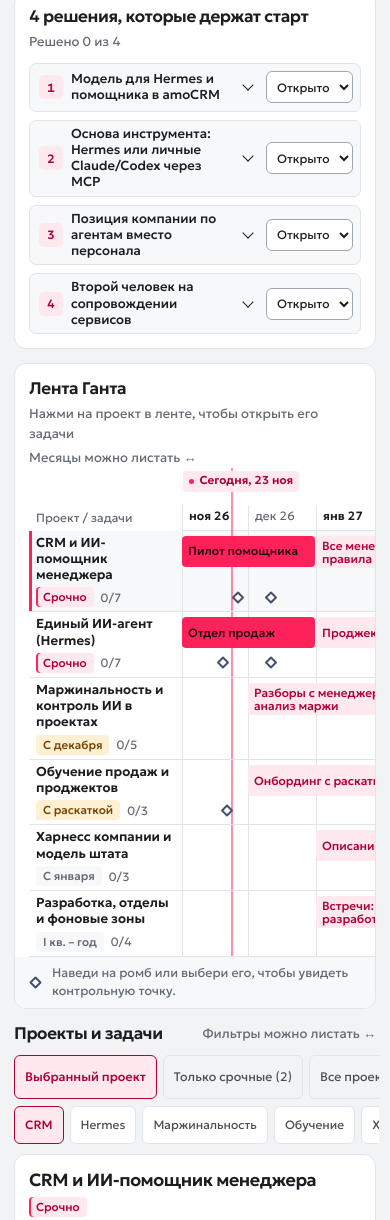
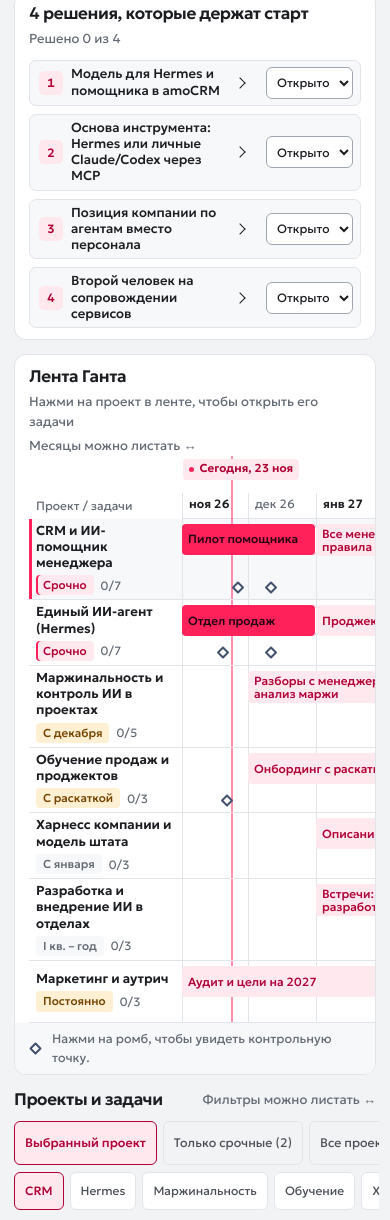
Before and after one commit to deyurov-droid/atwinta-roadmap-2027, a plain HTML site: page index.html in a window 390 px wide. Shown: the part 260-1480 px from the top of the page. Drawn offline with Linux system fonts and the light colour scheme.

Commit message:
Add separate Marketing & Outreach track to Gantt

```diff
--- a/index.html
+++ b/index.html
@@ -14,7 +14,7 @@
   color-scheme:light;
   --bg:#F2F3F5;--surface:#FFF;--sub:#F7F8FA;--fg:#1B1D21;--text:#4A4E55;--muted:#646B75;--edge:#E1E4E9;--input:#A0A6B0;
   --accent:#FF2159;--pink:#FFE8EE;--red:#B00036;--amber:#FFF0D4;--brown:#754500;--slate:#E9EDF4;--slate-text:#42516C;--green:#E1F3E9;--green-text:#206244;
-  --gut:clamp(14px,3vw,42px);--pad:clamp(14px,1.65vw,24px);--gap:clamp(14px,1.7vw,24px);
+  --gut:clamp(14px,3vw,42px);--pad:clamp(14px,1.65vw,24px);--gap:clamp(14px,1.4vw,19px);
 }
 [data-theme="dark"] {
   color-scheme:dark;
@@ -55,10 +55,10 @@ main>* {min-width:0}
 .panel,.card,.more-details {background:var(--surface);border:1px solid var(--edge);border-radius:12px;min-width:0}
 .section-head {display:flex;flex-wrap:wrap;justify-content:space-between;align-items:center;gap:5px 14px;margin-bottom:11px}
 .section-head p,.section-head output {color:var(--muted);font-size:.8125rem}
-.decisions {padding:14px var(--pad)}
+.decisions {padding:11px var(--pad)}
 .decision-grid {display:grid;grid-template-columns:repeat(2,minmax(0,1fr));align-items:start}
 .decision {background:var(--sub);border:1px solid var(--edge);border-radius:7px;min-width:0}
-.decision-line {display:grid;grid-template-columns:minmax(0,1fr) auto;align-items:center;padding-inline:4px 7px;gap:6px;min-height:47px}
+.decision-line {display:grid;grid-template-columns:minmax(0,1fr) auto;align-items:center;padding-inline:4px 7px;gap:6px;min-height:44px}
 .decision-toggle {display:grid;grid-template-columns:auto minmax(0,1fr) auto;align-items:center;gap:8px;min-height:42px;width:100%;text-align:start;background:none;color:var(--fg);border:0;border-radius:4px;padding:5px 5px;font-size:.8125rem;font-weight:500;line-height:1.25}
 .decision-toggle:hover,.more-details summary:hover {color:var(--red)}
 .num {display:grid;place-items:center;width:24px;height:24px;background:var(--pink);color:var(--red);border-radius:5px;font-size:.75rem;font-weight:600}
@@ -70,12 +70,12 @@ select[data-status="done"] {background:var(--green);color:var(--green-text)}
 .decision-body {border-top:1px solid var(--edge);padding:11px;display:grid;gap:7px;color:var(--text);font-size:.8125rem}
 .decision-body strong,.have strong,.milestone-fallback strong,.risk strong {color:var(--fg);font-weight:600}
 .print-status {display:none}
-.timeline-head {padding:14px var(--pad) 0;margin:0}
+.timeline-head {padding:11px var(--pad) 0;margin:0}
 .timeline-scroll {overflow-x:auto;max-width:100%;scrollbar-width:thin}
 .timeline-scroll:focus-visible {outline-offset:-3px}
 .chart {--labels:242px;--today:0%;--marker-fade:color-mix(in srgb,var(--accent) 50%,transparent);min-width:1130px;padding-inline:var(--pad);isolation:isolate}
 .chart-row {display:grid;grid-template-columns:var(--labels) minmax(0,1fr);position:relative;min-width:0}
-.chart-row:not(.chart-head) {cursor:pointer;border-bottom:1px solid var(--edge);min-height:62px}
+.chart-row:not(.chart-head) {cursor:pointer;border-bottom:1px solid var(--edge);min-height:56px}
 .chart-row:not(.chart-head):hover,.chart-row.selected {background:var(--sub)}
 .chart-row.selected .stream {box-shadow:inset 3px 0 var(--accent)}
 .stream {position:sticky;left:0;z-index:5;display:flex;flex-direction:column;justify-content:center;align-items:start;width:100%;gap:4px;padding:4px 11px 4px 12px;border:0;border-radius:0;text-align:start;background:var(--surface);color:var(--fg);line-height:1.25}
@@ -101,12 +101,12 @@ select[data-status="done"] {background:var(--green);color:var(--green-text)}
 .bar {position:absolute;z-index:2;display:flex;align-items:center;left:var(--start);width:var(--duration);top:5px;min-height:31px;padding:3px 6px;box-shadow:inset -1px 0 var(--surface);border-radius:4px;background:var(--slate);color:var(--slate-text);font-size:.7375rem;font-weight:500;line-height:1.12;overflow-wrap:anywhere}
 .bar.hot {background:var(--accent);color:#220711}
 .bar.soft {background:var(--pink);color:var(--red)}
-.marker {position:absolute;bottom:0;left:var(--at);transform:translateX(-50%);z-index:3;width:29px;height:28px;border:0;padding:0;background:transparent;color:var(--slate-text);border-radius:5px}
+.marker {position:absolute;bottom:0;left:var(--at);transform:translateX(-50%);z-index:3;width:29px;height:24px;border:0;padding:0;background:transparent;color:var(--slate-text);border-radius:5px}
 .marker::after,.diamond {content:"";display:block;width:9px;height:9px;margin:auto;border:2px solid currentColor;background:var(--surface);border-radius:1px;transform:rotate(45deg)}
 .marker:hover,.marker[aria-pressed="true"],.marker:focus-visible {color:var(--red)}
 .marker:hover::after,.marker[aria-pressed="true"]::after {background:var(--pink)}
 .marker:focus-visible {outline-offset:-3px}
-.timeline-info {display:flex;align-items:center;gap:10px;min-height:43px;padding:7px var(--pad);font-size:.78rem;color:var(--muted);background:var(--sub);border-radius:0 0 11px 11px}
+.timeline-info {display:flex;align-items:center;gap:10px;min-height:37px;padding:7px var(--pad);font-size:.78rem;color:var(--muted);background:var(--sub);border-radius:0 0 11px 11px}
 .diamond {flex:none;margin:0 2px;color:var(--slate-text)}
 .timeline-info strong {color:var(--fg);font-weight:600}
 .scroll-hint {display:none}
@@ -165,6 +165,7 @@ footer .shell {display:flex;flex-wrap:wrap;justify-content:space-between;gap:5px
 }
 @media(max-width:760px) {
   .chart {--labels:153px;min-width:1050px}
+  .chart-row:not(.chart-head) {min-height:62px}
   .stream {padding-inline:7px}
   .project-columns {grid-template-columns:minmax(0,1fr);row-gap:13px}
   .project-columns>div+div {padding:12px 0 0;border-inline-start:0;border-top:1px solid var(--edge)}
@@ -175,6 +176,8 @@ footer .shell {display:flex;flex-wrap:wrap;justify-content:space-between;gap:5px
 }
 @media(max-width:640px) {
   #print-button {display:none}
+  .decision-line {gap:14px}
+  .decision-toggle[aria-expanded="false"] .chevron {transform:rotate(-45deg);margin-block:0}
   .top .button,.local .button {min-height:44px}
   .project-head {flex-direction:column}
   .progress {width:min(245px,100%)}
@@ -439,11 +442,11 @@ footer .shell {display:flex;flex-wrap:wrap;justify-content:space-between;gap:5px
     },
     {
       "id": "other",
-      "name": "Разработка, отделы и фоновые зоны",
-      "short": "Разработка, регламенты отделов, маркетинг, продажи",
+      "name": "Разработка и внедрение ИИ в отделах",
+      "short": "Встречи с разработкой и регламенты отделов",
       "priority": "later",
       "priorityLabel": "I кв. – год",
-      "summary": "Отдельный заход в разработку без давления сверху, волновое внедрение в остальных отделах (дизайн, аналитика, маркетинг, QA, бэк-офис), продолжение маркетинга/аутрича и адресное участие в продажах.",
+      "summary": "Отдельный заход в разработку без давления сверху и волновое внедрение ИИ в остальных отделах: дизайн, аналитика, маркетинг, QA и бэк-офис.",
       "have": "Программа внедрения по отделам и производственная стратегия от 11 ноября готовы и лежат в фоне.",
       "bars": [
         { "label": "Встречи: разработка", "start": "2027-01-01", "end": "2027-02-28", "tone": "soft" },
@@ -454,9 +457,29 @@ footer .shell {display:flex;flex-wrap:wrap;justify-content:space-between;gap:5px
       ],
       "tasks": [
         { "id": "oth-1", "text": "Провести 2–3 встречи с руководителем разработки: инструменты, легальная модель, проверка кода", "due": "до 28 фев", "done": false },
-        { "id": "oth-2", "text": "Зафиксировать цели маркетинга и аутрича на 2027 год (ведутся постоянно)", "due": "до 28 фев", "done": false },
-        { "id": "oth-3", "text": "Внедрить по рабочему ИИ-кейсу в регламенты дизайна, аналитики, маркетинга, QA и бэк-офиса", "due": "до 30 сен", "done": false },
-        { "id": "oth-4", "text": "Продажи — адресное подключение к ключевым сделкам по запросу", "due": "по запросу", "done": false }
+        { "id": "oth-2", "text": "Согласовать позицию разработки и общий план ИИ-инструментов на 2027 год", "due": "до 28 фев", "done": false },
+        { "id": "oth-3", "text": "Внедрить по рабочему ИИ-кейсу в регламенты дизайна, аналитики, маркетинга, QA и бэк-офиса", "due": "до 30 сен", "done": false }
+      ]
+    },
+    {
+      "id": "marketing",
+      "name": "Маркетинг и аутрич",
+      "short": "Постоянный контур и продажи по запросу",
+      "priority": "active",
+      "priorityLabel": "Постоянно",
+      "summary": "Системное ведение маркетинга и аутрича в течение года, фиксация целей на 2027 год и адресное подключение к ключевым продажам по вызову.",
+      "have": "Направление ведётся непрерывно в зоне ответственности замгендиректора по стратегии; цели на 2027 год уточняются после разговора.",
+      "bars": [
+        { "label": "Аудит и цели на 2027", "start": "2026-11-01", "end": "2027-02-28", "tone": "soft" },
+        { "label": "Маркетинг и аутрич (постоянно)", "start": "2027-03-01", "end": "2027-11-30", "tone": "calm" }
+      ],
+      "milestones": [
+        { "date": "2027-02-28", "label": "Зафиксированы состояние и цели маркетинга и аутрича на 2027 год", "fallback": "Уточняем цели и каналы вместе с генеральным директором" }
+      ],
+      "tasks": [
+        { "id": "mkt-1", "text": "Зафиксировать текущее состояние маркетинга и аутрича и утвердить цели на 2027 год", "due": "до 28 фев", "done": false },
+        { "id": "mkt-2", "text": "Вести постоянный контур маркетинга и аутрича по утверждённым приоритетам", "due": "весь год", "done": false },
+        { "id": "mkt-3", "text": "Адресное подключение к ключевым продажам по запросу", "due": "по запросу", "done": false }
       ]
     }
   ],
@@ -594,7 +617,7 @@ footer .shell {display:flex;flex-wrap:wrap;justify-content:space-between;gap:5px
     const marker = hovered || (document.activeElement?.matches('.marker') ? document.activeElement : null) || pinned;
     const icon = '<i class="diamond" aria-hidden="true"></i>';
     if (!marker) {
-      $('timeline-info').innerHTML = `${icon}<span>Наведи на ромб или выбери его, чтобы увидеть контрольную точку.</span>`;
+      $('timeline-info').innerHTML = `${icon}<span>Нажми на ромб, чтобы увидеть контрольную точку.</span>`;
       return;
     }
     const p = projectMap.get(marker.closest('[data-row]').dataset.row);
--- a/roadmap-data.json
+++ b/roadmap-data.json
@@ -176,11 +176,11 @@
     },
     {
       "id": "other",
-      "name": "Разработка, отделы и фоновые зоны",
-      "short": "Разработка, регламенты отделов, маркетинг, продажи",
+      "name": "Разработка и внедрение ИИ в отделах",
+      "short": "Встречи с разработкой и регламенты отделов",
       "priority": "later",
       "priorityLabel": "I кв. – год",
-      "summary": "Отдельный заход в разработку без давления сверху, волновое внедрение в остальных отделах (дизайн, аналитика, маркетинг, QA, бэк-офис), продолжение маркетинга/аутрича и адресное участие в продажах.",
+      "summary": "Отдельный заход в разработку без давления сверху и волновое внедрение ИИ в остальных отделах: дизайн, аналитика, маркетинг, QA и бэк-офис.",
       "have": "Программа внедрения по отделам и производственная стратегия от 11 ноября готовы и лежат в фоне.",
       "bars": [
         { "label": "Встречи: разработка", "start": "2027-01-01", "end": "2027-02-28", "tone": "soft" },
@@ -191,9 +191,29 @@
       ],
       "tasks": [
         { "id": "oth-1", "text": "Провести 2–3 встречи с руководителем разработки: инструменты, легальная модель, проверка кода", "due": "до 28 фев", "done": false },
-        { "id": "oth-2", "text": "Зафиксировать цели маркетинга и аутрича на 2027 год (ведутся постоянно)", "due": "до 28 фев", "done": false },
-        { "id": "oth-3", "text": "Внедрить по рабочему ИИ-кейсу в регламенты дизайна, аналитики, маркетинга, QA и бэк-офиса", "due": "до 30 сен", "done": false },
-        { "id": "oth-4", "text": "Продажи — адресное подключение к ключевым сделкам по запросу", "due": "по запросу", "done": false }
+        { "id": "oth-2", "text": "Согласовать позицию разработки и общий план ИИ-инструментов на 2027 год", "due": "до 28 фев", "done": false },
+        { "id": "oth-3", "text": "Внедрить по рабочему ИИ-кейсу в регламенты дизайна, аналитики, маркетинга, QA и бэк-офиса", "due": "до 30 сен", "done": false }
+      ]
+    },
+    {
+      "id": "marketing",
+      "name": "Маркетинг и аутрич",
+      "short": "Постоянный контур и продажи по запросу",
+      "priority": "active",
+      "priorityLabel": "Постоянно",
+      "summary": "Системное ведение маркетинга и аутрича в течение года, фиксация целей на 2027 год и адресное подключение к ключевым продажам по вызову.",
+      "have": "Направление ведётся непрерывно в зоне ответственности замгендиректора по стратегии; цели на 2027 год уточняются после разговора.",
+      "bars": [
+        { "label": "Аудит и цели на 2027", "start": "2026-11-01", "end": "2027-02-28", "tone": "soft" },
+        { "label": "Маркетинг и аутрич (постоянно)", "start": "2027-03-01", "end": "2027-11-30", "tone": "calm" }
+      ],
+      "milestones": [
+        { "date": "2027-02-28", "label": "Зафиксированы состояние и цели маркетинга и аутрича на 2027 год", "fallback": "Уточняем цели и каналы вместе с генеральным директором" }
+      ],
+      "tasks": [
+        { "id": "mkt-1", "text": "Зафиксировать текущее состояние маркетинга и аутрича и утвердить цели на 2027 год", "due": "до 28 фев", "done": false },
+        { "id": "mkt-2", "text": "Вести постоянный контур маркетинга и аутрича по утверждённым приоритетам", "due": "весь год", "done": false },
+        { "id": "mkt-3", "text": "Адресное подключение к ключевым продажам по запросу", "due": "по запросу", "done": false }
       ]
     }
   ],
```
